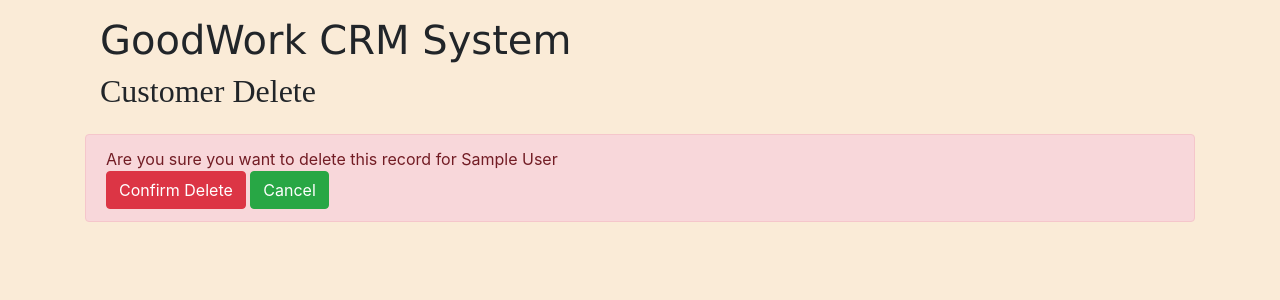
After one commit to CollinWuY/TGC8-CRM, a Flask app: template templates/delete_customer.template.html in a window 1280 px wide. The commit adds this page. Shown: the top 300 px of the page. Run offline with Flask 2, Linux system fonts and the light colour scheme; the template is opened without the code that fills it: most values are stand-ins (such as "Sample title", 1, 10 or a date in 2020); some libraries are stand-ins or nearby versions.

Commit message:
Delete Added

```diff
--- a/app.py
+++ b/app.py
@@ -89,6 +89,35 @@ def process_edit_customer(customer_id):
         return f"The customer with the id of {customer_id} is not found"
 
 
+@app.route('/customers/<int:customer_id>/delete')
+def show_delete_customer(customer_id):
+    customer_to_delete = None
+    for each_customer in database:
+        if each_customer["id"] == customer_id:
+            customer_to_delete = each_customer
+            break
+    if customer_to_delete:
+        return render_template("delete_customer.template.html", customer=customer_to_delete)
+    else:
+        return f"The customer with the id of {customer_id} is NOT found!"
+
+
+@app.route('/customers/<int:customer_id>/delete', methods=["POST"])
+def process_delete_customer(customer_id):
+    customer_to_delete = None
+    for each_customer in database:
+        if each_customer["id"] == customer_id:
+            customer_to_delete = each_customer
+            break
+    if customer_to_delete:
+        database.remove(customer_to_delete)
+        with open('customer.json', 'w') as fp:
+            json.dump(database, fp)
+        return redirect(url_for("show_customers"))
+    else:
+        return f"The customer with the id of {customer_id} is NOT found!"
+
+
 # "magic code" -- boilerplate
 if __name__ == '__main__':
     app.run(host=os.environ.get('IP'),  # or '0.0.0.0'
--- /dev/null
+++ b/customer.json
@@ -0,0 +1 @@
+[{"id": 1, "first_name": "first_name", "last_name": "last_name", "email": "name@email.com", "can_send": true}, {"id": 2, "first_name": "Mary", "last_name": "Sue", "email": "marysue@gemail.com", "can_send": false}, {"id": 3, "first_name": "Thomas 2", "last_name": "Tan 2", "email": "tthomas@gmail.com 2", "can_send": false}, {"id": 4729, "first_name": "Test1", "last_name": "TestL", "email": "test@email.com", "can_send": true}]
--- a/customers.json
+++ b/customers.json
@@ -1 +1 @@
-[{"id": 1, "first_name": "first_name", "last_name": "last_name", "email": "name@email.com", "can_send": true}, {"id": 2, "first_name": "Mary", "last_name": "Sue", "email": "marysue@gemail.com", "can_send": false}, {"id": 3, "first_name": "Thomas 2", "last_name": "Tan 2", "email": "tthomas@gmail.com 2", "can_send": false}, {"id": 4729, "first_name": "Test1", "last_name": "TestL", "email": "test@email.com", "can_send": true}]
+[{"id": 1, "first_name": "first_name", "last_name": "last_name", "email": "name@email.com", "can_send": true}, {"id": 2, "first_name": "Mary", "last_name": "Sue", "email": "marysue@gemail.com", "can_send": false}, {"id": 3, "first_name": "Thomas 2", "last_name": "Tan 2", "email": "tthomas@gmail.com 2", "can_send": false}, {"id": 4729, "first_name": "Test1", "last_name": "TestL", "email": "test@email.com", "can_send": true}, {"id": 4590, "first_name": "to delte 1", "last_name": "delete 2", "email": "del@email.del", "can_send": true}]
--- a/templates/customers.template.html
+++ b/templates/customers.template.html
@@ -40,6 +40,7 @@
                 <td> {{customers.can_send}}</td>
                 <td>
                     <a href="{{url_for('show_edit_customer', customer_id=customers.id)}}" class="btn btn-primary">Edit</a>
+                    <a href="{{url_for('show_delete_customer', customer_id=customers.id)}}" class="btn btn-danger btn-sm">DELETE</a>
                 </td>
             </tr>
             {% endfor %}
--- /dev/null
+++ b/templates/delete_customer.template.html
@@ -0,0 +1,31 @@
+{% extends 'base.template.html'%} {% block css %}
+<style>
+  body {
+    background-color: antiquewhite;
+  }
+
+  h1 {
+    font-family: Verdana;
+  }
+
+  h2 {
+    font-family: Montserrat;
+  }
+</style>
+{% endblock %} {% block title %}Customer Delete Confirmation{% endblock %} {% block
+content %}
+<div class="container d-flex flex-column my-3">
+  <h1>GoodWork CRM System</h1>
+  <h2>Customer Delete</h2>
+</div>
+<form method="POST">
+ <div class="alert alert-danger">
+    <div>
+        Are you sure you want to delete this record for {{customer.first_name}} {{customer.last_name}}
+    </div>
+    <input type="submit" value="Confirm Delete" class="btn btn-danger">
+    <a href="{{ url_for('show_customers')}}" class="btn btn-success">Cancel</a>
+ </div>
+</form>
+
+{% endblock %}
```
